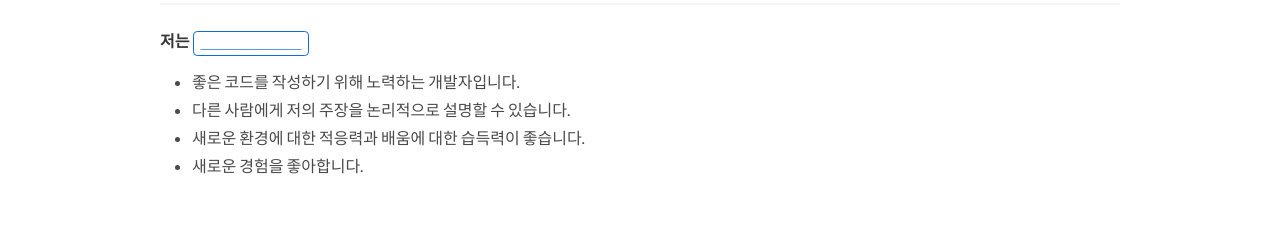
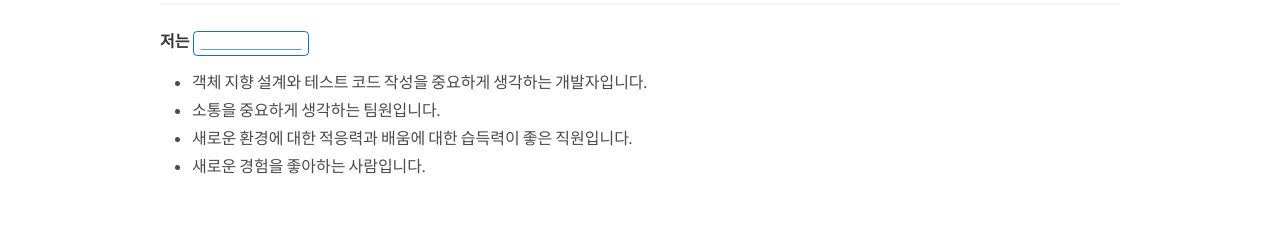
Before and after one commit to kimevanjunseok/portfolio, a plain HTML site: page index.html in a window 1280 px wide. Shown: the part 546-790 px from the top of the page. Drawn offline with Linux system fonts and the light colour scheme.

Commit message:
refactor: about me 수정

```diff
--- a/index.html
+++ b/index.html
@@ -68,10 +68,10 @@
           </strong>
         </p>
         <ul>
-          <li>좋은 코드를 작성하기 위해 노력하는 개발자입니다.</li>
-          <li>다른 사람에게 저의 주장을 논리적으로 설명할 수 있습니다.</li>
-          <li>새로운 환경에 대한 적응력과 배움에 대한 습득력이 좋습니다.</li>
-          <li>새로운 경험을 좋아합니다.</li>
+          <li>객체 지향 설계와 테스트 코드 작성을 중요하게 생각하는 개발자입니다.</li>
+          <li>소통을 중요하게 생각하는 팀원입니다.</li>
+          <li>새로운 환경에 대한 적응력과 배움에 대한 습득력이 좋은 직원입니다.</li>
+          <li>새로운 경험을 좋아하는 사람입니다.</li>
         </ul>
       </div>
     </div>
```
